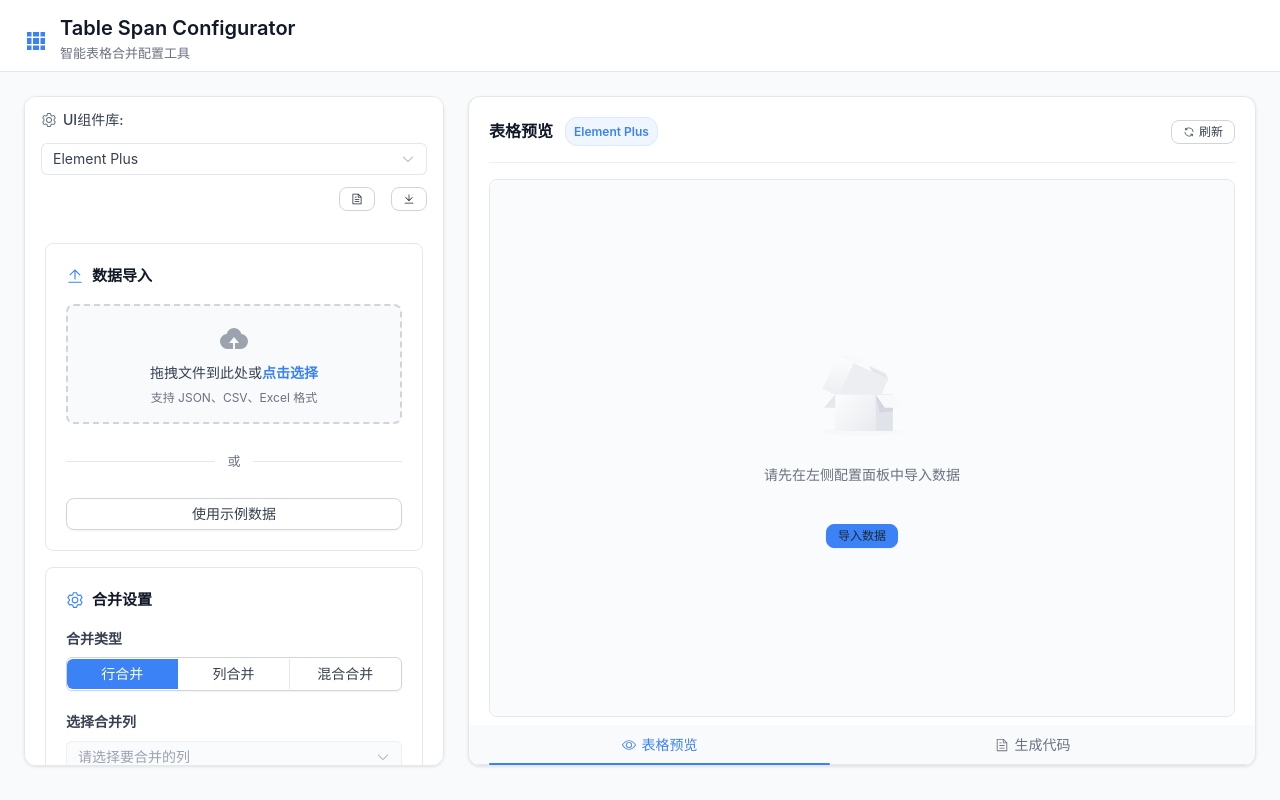
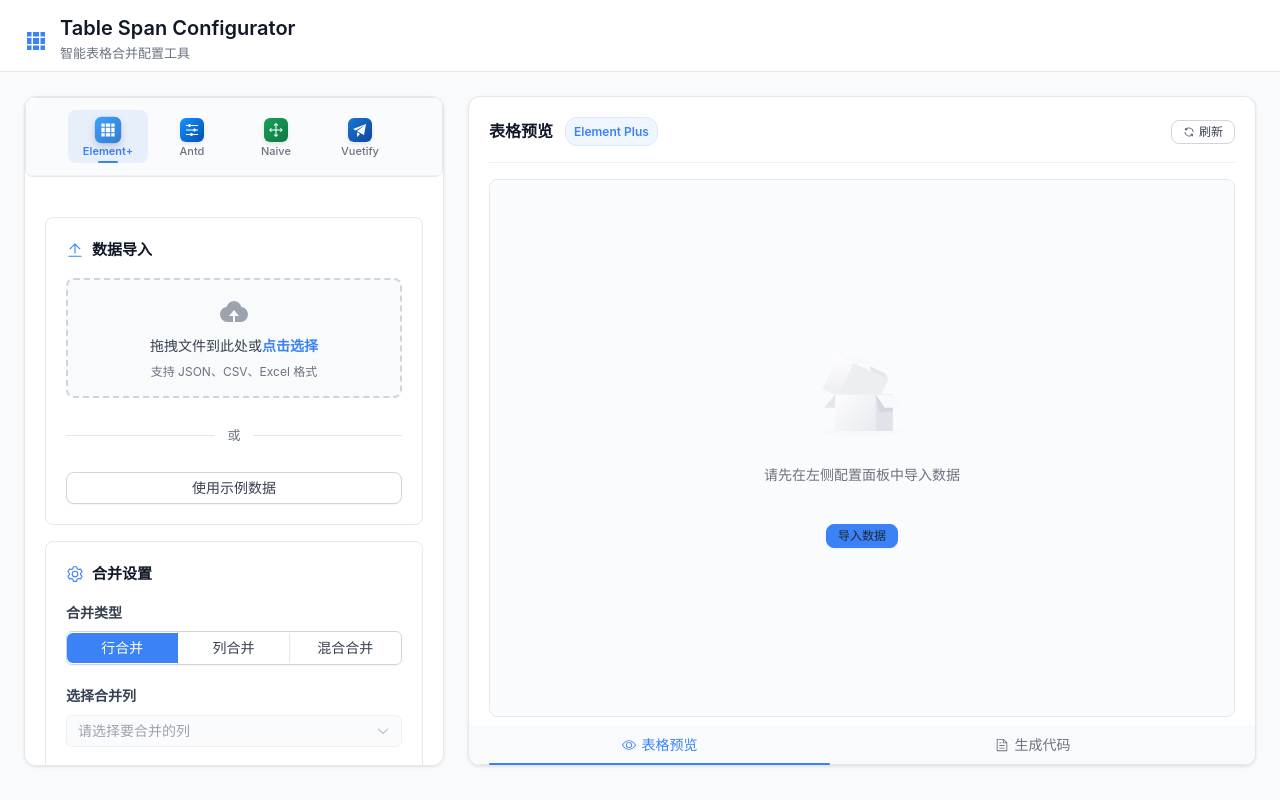
Before and after one commit to pdxjie/el-table-span-method, a Vue app: page / in a window 1280 px wide. Built offline with nearby package versions, Linux system fonts and the light colour scheme.

Commit message:
feat: 调整UI库的交互

```diff
--- a/src/components/UILibrarySelector.vue
+++ b/src/components/UILibrarySelector.vue
@@ -1,50 +1,57 @@
 <template>
   <div class="ui-library-selector">
-    <!-- 简洁的UI库选择栏 -->
-    <div class="selector-container">
-      <div class="selector-info">
-        <el-icon class="selector-icon"><Setting /></el-icon>
-        <span class="selector-label">UI组件库:</span>
+    <!-- 简洁的分段控制器 -->
+    <div class="selector-main">
+      <div class="selector-header">
+        <div class="switcher-container">
+          <div class="library-switcher">
+            <div
+              v-for="library in availableLibraries"
+              :key="library.id"
+              class="library-tab"
+              :class="{ 'active': library.id === currentLibrary }"
+              @click="selectLibrary(library.id)"
+              :title="library.name"
+            >
+              <div class="tab-icon" :class="`icon-${library.id}`">
+                <el-icon v-if="library.id === 'element-plus'"><Grid /></el-icon>
+                <el-icon v-else-if="library.id === 'ant-design-vue'"><Operation /></el-icon>
+                <el-icon v-else-if="library.id === 'naive-ui'"><Rank /></el-icon>
+                <el-icon v-else-if="library.id === 'vuetify'"><Promotion /></el-icon>
+              </div>
+              <span class="tab-label">{{ getLibraryShortName(library.id) }}</span>
+              <div v-if="library.id === currentLibrary" class="active-indicator"></div>
+            </div>
+          </div>
+        </div>
       </div>
 
-      <!-- 下拉选择器 -->
-      <el-select
-        :model-value="currentLibrary"
-        @change="selectLibrary"
-        placeholder="选择UI库"
-        class="library-select"
-        size="default"
-      >
-        <el-option
-          v-for="library in availableLibraries"
-          :key="library.id"
-          :label="library.name"
-          :value="library.id"
-        >
-          <div class="option-content">
-            <div class="option-main">
-              <span class="option-name">{{ library.name }}</span>
-              <span class="option-version">v{{ library.version }}</span>
-              <el-tag
-                size="small"
-                :type="getPopularityType(getLibraryMeta(library.id).popularity)"
-                class="option-tag"
-              >
-                {{ getLibraryMeta(library.id).popularity }}
-              </el-tag>
+      <!-- 当前库简要信息 -->
+      <el-collapse-transition>
+        <div v-if="showQuickInfo" class="quick-info">
+          <div class="current-library-info">
+            <div class="info-main">
+              <div class="lib-identity">
+                <div class="lib-icon" :class="`icon-${currentLibrary}`">
+                  <el-icon v-if="currentLibrary === 'element-plus'"><Grid /></el-icon>
+                  <el-icon v-else-if="currentLibrary === 'ant-design-vue'"><Operation /></el-icon>
+                  <el-icon v-else-if="currentLibrary === 'naive-ui'"><Rank /></el-icon>
+                  <el-icon v-else-if="currentLibrary === 'vuetify'"><Promotion /></el-icon>
                 </div>
-            <div class="option-features">
-              <el-icon v-if="library.features.rowSpan" class="feature-icon"><Grid /></el-icon>
-              <el-icon v-if="library.features.colSpan" class="feature-icon"><Promotion /></el-icon>
-              <el-icon v-if="library.features.customRender" class="feature-icon"><Edit /></el-icon>
-              <el-icon v-if="library.features.virtualScroll" class="feature-icon"><Rank /></el-icon>
+                <div class="lib-details">
+                  <h4 class="lib-name">{{ currentLibraryInfo.name }}</h4>
+                  <span class="lib-version">v{{ currentLibraryInfo.version }}</span>
                 </div>
               </div>
-        </el-option>
-      </el-select>
 
-      <!-- 快速操作按钮 -->
-      <div class="quick-actions">
+              <div class="features-compact">
+                <el-tag v-if="currentLibraryInfo.features.rowSpan" size="small" type="primary">行合并</el-tag>
+                <el-tag v-if="currentLibraryInfo.features.colSpan" size="small" type="success">列合并</el-tag>
+                <el-tag v-if="currentLibraryInfo.features.mixedSpan" size="small" type="warning">混合合并</el-tag>
+              </div>
+            </div>
+
+            <div class="info-actions">
               <el-button
                 size="small"
                 type="text"
@@ -56,19 +63,26 @@
               <el-button
                 size="small"
                 type="text"
-          @click="showInstallInfo = !showInstallInfo"
-          :title="showInstallInfo ? '隐藏安装说明' : '查看安装说明'"
+                @click="showInstallDialog = true"
+                title="安装说明"
               >
                 <el-icon><Download /></el-icon>
               </el-button>
             </div>
           </div>
+        </div>
+      </el-collapse-transition>
+    </div>
 
-    <!-- 折叠式安装信息 -->
-    <el-collapse-transition>
-      <div v-show="showInstallInfo" class="install-panel">
-        <div class="install-header">
-          <h6>安装 {{ currentLibraryInfo.name }}</h6>
+    <!-- 安装对话框 -->
+    <el-dialog
+      v-model="showInstallDialog"
+      :title="`安装 ${currentLibraryInfo?.name}`"
+      width="480px"
+    >
+      <div class="install-content">
+        <div class="package-manager-select">
+          <span class="label">包管理器:</span>
           <el-radio-group v-model="selectedPackageManager" size="small">
             <el-radio-button value="npm">npm</el-radio-button>
             <el-radio-button value="yarn">yarn</el-radio-button>
@@ -76,8 +90,9 @@
           </el-radio-group>
         </div>
 
+        <div class="command-section">
           <div class="command-display">
-          <code>{{ installCommands[selectedPackageManager] }}</code>
+            <code>{{ getInstallCommand() }}</code>
             <el-button
               size="small"
               type="text"
@@ -87,16 +102,14 @@
               <el-icon><CopyDocument /></el-icon>
             </el-button>
           </div>
+        </div>
 
-        <!-- 特性信息 -->
-        <div class="feature-info" v-if="hasLimitedFeatures">
-          <el-icon class="warning-icon"><Warning /></el-icon>
-          <span class="warning-text">
-            注意：{{ currentLibraryInfo.name }} 对某些合并功能支持有限
-          </span>
+        <div class="feature-notice" v-if="hasFeatureLimitations()">
+          <el-icon class="notice-icon"><Warning /></el-icon>
+          <span class="notice-text">{{ getFeatureLimitationText() }}</span>
         </div>
       </div>
-    </el-collapse-transition>
+    </el-dialog>
 
     <!-- 文档对话框 -->
     <el-dialog
@@ -134,16 +147,16 @@
 import { ref, computed, watch } from 'vue'
 import { ElMessage } from 'element-plus'
 import {
-  Setting, Grid, Document, Download, Search, Check, Close,
-  CopyDocument, Link, Edit, Rank, Promotion, Operation, Warning
+  Setting, Grid, Document, Download, Close, InfoFilled,
+  CopyDocument, Link, Rank, Promotion, Operation, Warning
 } from '@element-plus/icons-vue'
 import { uiLibraryManager, UI_LIBRARY_METADATA } from '../adapters/UILibraryManager.js'
 
 export default {
   name: 'UILibrarySelector',
   components: {
-    Setting, Grid, Document, Download, Search, Check, Close,
-    CopyDocument, Link, Edit, Rank, Promotion, Operation, Warning
+    Setting, Grid, Document, Download, Close, InfoFilled,
+    CopyDocument, Link, Rank, Promotion, Operation, Warning
   },
   props: {
     currentLibrary: {
@@ -154,7 +167,8 @@ export default {
   emits: ['library-change'],
   setup(props, { emit }) {
     const showDocModal = ref(false)
-    const showInstallInfo = ref(false)
+    const showQuickInfo = ref(false)
+    const showInstallDialog = ref(false)
     const selectedPackageManager = ref('npm')
     const selectedDocLibrary = ref(null)
 
@@ -174,16 +188,21 @@ export default {
     })
 
     // 安装命令
-    const installCommands = computed(() => {
+    const getInstallCommand = () => {
       const instructions = uiLibraryManager.getInstallInstructions(props.currentLibrary)
-      return instructions.commands
-    })
+      return instructions.commands[selectedPackageManager.value] || ''
+    }
 
-    // 导入语句
-    const importStatements = computed(() => {
-      const instructions = uiLibraryManager.getInstallInstructions(props.currentLibrary)
-      return instructions.imports
-    })
+    // 获取UI库短名称
+    const getLibraryShortName = (libraryId) => {
+      const names = {
+        'element-plus': 'Element+',
+        'ant-design-vue': 'Antd',
+        'naive-ui': 'Naive',
+        'vuetify': 'Vuetify'
+      }
+      return names[libraryId] || libraryId
+    }
 
     // 获取UI库元数据
     const getLibraryMeta = (libraryId) => {
@@ -193,6 +212,16 @@ export default {
         learnability: 'medium',
         ecosystem: 'good'
       }
+    }
+
+    // 获取热度等级（数字）
+    const getPopularityLevel = (popularity) => {
+      const levelMap = {
+        low: 1,
+        medium: 2,
+        high: 3
+      }
+      return levelMap[popularity] || 2
     }
 
     // 获取特性名称
@@ -219,13 +248,13 @@ export default {
       return typeMap[popularity] || 'info'
     }
 
-    // 选择UI库 - 直接生效
+    // 选择UI库
     const selectLibrary = (libraryId) => {
       if (libraryId !== props.currentLibrary) {
         try {
           uiLibraryManager.setCurrentAdapter(libraryId)
           emit('library-change', libraryId)
-          ElMessage.success(`已切换到 ${getLibraryName(libraryId)}`)
+          ElMessage.success(`已切换到 ${getLibraryDisplayName(libraryId)}`)
         } catch (error) {
           ElMessage.error('切换UI库失败: ' + error.message)
         }
@@ -233,27 +262,54 @@ export default {
     }
 
     // 获取UI库名称
-    const getLibraryName = (libraryId) => {
+    const getLibraryDisplayName = (libraryId) => {
       const library = availableLibraries.value.find(lib => lib.id === libraryId)
       return library ? library.name : libraryId
     }
 
-    // 查看当前库文档
-    const viewCurrentLibraryDocs = () => {
-      selectedDocLibrary.value = currentLibraryInfo.value
+    // 查看库文档
+    const viewLibraryDocs = (library) => {
+      selectedDocLibrary.value = library
       showDocModal.value = true
     }
 
+    // 查看当前库文档
+    const viewCurrentLibraryDocs = () => {
+      const currentLib = availableLibraries.value.find(lib => lib.id === props.currentLibrary)
+      if (currentLib) {
+        viewLibraryDocs(currentLib)
+      }
+    }
+
     // 检查当前库是否有功能限制
-    const hasLimitedFeatures = computed(() => {
-      const meta = currentLibraryMeta.value
-      return meta.limitations && meta.limitations.length > 0
-    })
+    const hasFeatureLimitations = () => {
+      const library = availableLibraries.value.find(lib => lib.id === props.currentLibrary)
+      if (!library) return false
+
+      // 检查是否有不支持的功能
+      return !library.features.colSpan || !library.features.mixedSpan
+    }
+
+    // 获取功能限制提示文本
+    const getFeatureLimitationText = () => {
+      const library = availableLibraries.value.find(lib => lib.id === props.currentLibrary)
+      if (!library) return ''
+
+      const limitations = []
+      if (!library.features.colSpan) limitations.push('列合并')
+      if (!library.features.mixedSpan) limitations.push('混合合并')
+
+      if (limitations.length > 0) {
+        return `注意：${library.name} 对${limitations.join('、')}功能支持有限`
+      }
+      return ''
+    }
 
     // 复制安装命令
     const copyInstallCommand = async () => {
       try {
-        await navigator.clipboard.writeText(installCommands.value[selectedPackageManager.value])
+        const command = getInstallCommand()
+        await navigator.clipboard.writeText(command)
         ElMessage.success('安装命令已复制到剪贴板')
       } catch (error) {
         ElMessage.error('复制失败')
@@ -269,20 +325,24 @@ export default {
 
     return {
       showDocModal,
-      showInstallInfo,
+      showQuickInfo,
+      showInstallDialog,
       selectedPackageManager,
       selectedDocLibrary,
       availableLibraries,
       currentLibraryInfo,
       currentLibraryMeta,
-      installCommands,
-      importStatements,
+      getInstallCommand,
+      getLibraryShortName,
       getLibraryMeta,
+      getPopularityLevel,
       getFeatureName,
       getPopularityType,
       selectLibrary,
+      viewLibraryDocs,
       viewCurrentLibraryDocs,
-      hasLimitedFeatures,
+      hasFeatureLimitations,
+      getFeatureLimitationText,
       copyInstallCommand
     }
   }
@@ -291,185 +351,312 @@ export default {
 
 <style scoped>
 .ui-library-selector {
-  background: #ffffff;
-  border-radius: 8px;
-  padding: 12px 16px;
+  margin-bottom: 20px;
 }
 
-/* 紧凑的选择器容器 */
-.selector-container {
+/* 主选择器 */
+.selector-main {
+  background: #ffffff;
+  border: 1px solid #e5e7eb;
+  border-radius: 8px;
+  overflow: hidden;
+}
+
+/* 选择器头部 */
+.selector-header {
+  display: flex;
+  justify-content: center;
+  padding: 12px 16px;
+  background: #fafbfc;
+  border-bottom: 1px solid #f0f0f0;
+}
+
+.switcher-container {
   display: flex;
   align-items: center;
-  gap: 12px;
-  flex-wrap: wrap;
+  gap: 16px;
 }
 
-.selector-info {
-  display: flex;
-  align-items: center;
-  gap: 6px;
-  flex-shrink: 0;
-}
-
-.selector-icon {
+.header-icon {
   font-size: 16px;
   color: #6b7280;
 }
 
-.selector-label {
+.header-title {
+  font-size: 14px;
+  font-weight: 500;
+  color: #374151;
+  margin-right: 16px;
+}
+
+/* 库切换器 */
+.library-switcher {
+  display: flex;
+  gap: 4px;
+  flex: 1;
+  justify-content: center;
+  max-width: 480px;
+}
+
+.library-tab {
+  position: relative;
+  display: flex;
+  flex-direction: column;
+  align-items: center;
+  gap: 4px;
+  padding: 8px 12px 6px 12px;
+  border-radius: 8px;
+  cursor: pointer;
+  transition: all 0.3s ease;
+  background: transparent;
+  flex: 1;
+  min-width: 80px;
+  max-width: 120px;
+}
+
+.library-tab:hover {
+  background: rgba(59, 130, 246, 0.05);
+  transform: translateY(-1px);
+}
+
+.library-tab.active {
+  background: rgba(59, 130, 246, 0.1);
+  color: #3b82f6;
+}
+
+.tab-icon {
+  width: 24px;
+  height: 24px;
+  border-radius: 6px;
+  display: flex;
+  align-items: center;
+  justify-content: center;
+  font-size: 16px;
+  color: white;
+  transition: all 0.3s ease;
+  box-shadow: 0 2px 4px rgba(0, 0, 0, 0.1);
+}
+
+.library-tab.active .tab-icon {
+  transform: scale(1.1);
+  box-shadow: 0 4px 8px rgba(0, 0, 0, 0.15);
+}
+
+.icon-element-plus {
+  background: linear-gradient(135deg, #409eff, #337ecc);
+}
+
+.icon-ant-design-vue {
+  background: linear-gradient(135deg, #1890ff, #0050b3);
+}
+
+.icon-naive-ui {
+  background: linear-gradient(135deg, #18a058, #0c7a43);
+}
+
+.icon-vuetify {
+  background: linear-gradient(135deg, #1976d2, #0d47a1);
+}
+
+.tab-label {
+  font-size: 11px;
+  font-weight: 500;
+  color: #6b7280;
+  transition: all 0.3s ease;
+  text-align: center;
+  line-height: 1;
+}
+
+.library-tab.active .tab-label {
+  color: #3b82f6;
+  font-weight: 600;
+}
+
+.active-indicator {
+  position: absolute;
+  bottom: 0;
+  left: 50%;
+  transform: translateX(-50%);
+  width: 20px;
+  height: 2px;
+  background: #3b82f6;
+  border-radius: 1px;
+  animation: slideIn 0.3s ease;
+}
+
+@keyframes slideIn {
+  from {
+    width: 0;
+    opacity: 0;
+  }
+  to {
+    width: 20px;
+    opacity: 1;
+  }
+}
+
+/* 快速操作 */
+.quick-actions {
+  display: flex;
+  align-items: center;
+  margin-left: 8px;
+}
+
+/* 快速信息面板 */
+.quick-info {
+  padding: 16px;
+  background: #ffffff;
+  border-top: 1px solid #f0f0f0;
+}
+
+.current-library-info {
+  display: flex;
+  align-items: center;
+  justify-content: space-between;
+  gap: 16px;
+}
+
+.info-main {
+  display: flex;
+  align-items: center;
+  gap: 16px;
+  flex: 1;
+}
+
+.lib-identity {
+  display: flex;
+  align-items: center;
+  gap: 12px;
+}
+
+.lib-icon {
+  width: 32px;
+  height: 32px;
+  border-radius: 6px;
+  display: flex;
+  align-items: center;
+  justify-content: center;
+  font-size: 18px;
+  color: white;
+}
+
+.lib-details {
+  display: flex;
+  flex-direction: column;
+  gap: 2px;
+}
+
+.lib-name {
+  font-size: 15px;
+  font-weight: 600;
+  color: #111827;
+  margin: 0;
+}
+
+.lib-version {
+  font-size: 12px;
+  color: #6b7280;
+  font-family: 'Monaco', 'Menlo', monospace;
+  background: #f3f4f6;
+  padding: 1px 4px;
+  border-radius: 3px;
+  display: inline-block;
+}
+
+.features-compact {
+  display: flex;
+  gap: 4px;
+  flex-wrap: wrap;
+}
+
+.features-compact .el-tag {
+  font-size: 11px;
+  height: 18px;
+  line-height: 16px;
+}
+
+.info-actions {
+  display: flex;
+  gap: 4px;
+}
+
+/* 对话框样式 */
+.install-content {
+  padding: 4px 0;
+}
+
+.package-manager-select {
+  display: flex;
+  align-items: center;
+  gap: 12px;
+  margin-bottom: 16px;
+}
+
+.package-manager-select .label {
   font-size: 14px;
   color: #374151;
   font-weight: 500;
-  white-space: nowrap;
 }
 
-.library-select {
-  min-width: 160px;
-  flex: 0 0 auto;
-}
-
-.quick-actions {
-  display: flex;
-  align-items: center;
-  gap: 4px;
-  margin-left: auto;
-  flex-shrink: 0;
-}
-
-/* 选项内容样式 */
-.option-content {
-  display: flex;
-  align-items: center;
-  justify-content: space-between;
-  width: 100%;
-  gap: 8px;
-}
-
-.option-main {
-  display: flex;
-  align-items: center;
-  gap: 8px;
-  flex: 1;
-}
-
-.option-name {
-  font-weight: 500;
-  color: #111827;
-}
-
-.option-version {
-  font-size: 11px;
-  color: #6b7280;
-  background: #f3f4f6;
-  padding: 2px 6px;
-  border-radius: 4px;
-  font-family: monospace;
-}
-
-.option-tag {
-  margin-left: 4px;
-}
-
-.option-features {
-  display: flex;
-  gap: 4px;
-  opacity: 0.7;
-}
-
-.feature-icon {
-  font-size: 14px;
-  color: #16a34a;
-}
-
-/* 安装面板 */
-.install-panel {
-  margin-top: 12px;
-  padding: 12px;
-  background: #f9fafb;
-  border: 1px solid #e5e7eb;
-  border-radius: 6px;
-}
-
-.install-header {
-  display: flex;
-  align-items: center;
-  justify-content: space-between;
-  margin-bottom: 12px;
-}
-
-.install-header h6 {
-  margin: 0;
-  font-size: 14px;
-  font-weight: 600;
-  color: #374151;
+.command-section {
+  margin-bottom: 16px;
 }
 
 .command-display {
   display: flex;
   align-items: center;
   gap: 8px;
-  padding: 8px 12px;
-  background: #ffffff;
-  border: 1px solid #e5e7eb;
-  border-radius: 4px;
-  margin-bottom: 8px;
+  padding: 10px 12px;
+  background: #f8fafc;
+  border: 1px solid #e2e8f0;
+  border-radius: 6px;
 }
 
 .command-display code {
   flex: 1;
-  font-family: monospace;
+  font-family: 'Monaco', 'Menlo', monospace;
   font-size: 13px;
   color: #1e293b;
   background: none;
   border: none;
 }
 
-.feature-info {
+/* 特性提醒 */
+.feature-notice {
   display: flex;
   align-items: center;
-  gap: 6px;
-  padding: 8px;
+  gap: 8px;
+  padding: 10px 12px;
   background: #fef3c7;
   border: 1px solid #fde68a;
-  border-radius: 4px;
+  border-radius: 6px;
 }
 
-.warning-icon {
-  font-size: 14px;
+.notice-icon {
+  font-size: 16px;
   color: #f59e0b;
   flex-shrink: 0;
 }
 
-.warning-text {
-  font-size: 12px;
+.notice-text {
+  font-size: 13px;
   color: #92400e;
   line-height: 1.4;
 }
 
-/* 文档内容样式 */
-.documentation-content {
+/* 文档内容 */
+.doc-content {
   max-height: 400px;
   overflow-y: auto;
 }
 
-.doc-section {
-  margin-bottom: 20px;
-}
-
-.doc-section h5 {
-  font-size: 14px;
-  font-weight: 600;
-  color: #374151;
-  margin: 0 0 10px 0;
-}
-
 .doc-notes {
-  margin: 0;
+  margin: 0 0 20px 0;
   padding-left: 20px;
 }
 
 .doc-notes li {
-  margin-bottom: 6px;
+  margin-bottom: 8px;
   font-size: 14px;
   color: #6b7280;
   line-height: 1.5;
@@ -481,33 +668,79 @@ export default {
   gap: 8px;
 }
 
+.doc-links h6 {
+  font-size: 14px;
+  font-weight: 600;
+  color: #374151;
+  margin: 0 0 8px 0;
+}
+
 /* 响应式设计 */
 @media (max-width: 768px) {
-  .selector-container {
+  .selector-header {
+    justify-content: center;
+    padding: 16px;
+  }
+
+  .switcher-container {
     flex-direction: column;
-    align-items: stretch;
-    gap: 8px;
+    gap: 12px;
+    align-items: center;
   }
 
   .quick-actions {
     margin-left: 0;
+    margin-top: 4px;
+  }
+
+  .library-switcher {
+    max-width: none;
+    gap: 8px;
+  }
+
+  .library-tab {
+    min-width: 70px;
+    padding: 10px 8px 8px 8px;
+  }
+
+  .tab-label {
+    font-size: 10px;
+  }
+
+  .current-library-info {
+    flex-direction: column;
+    align-items: stretch;
+    gap: 12px;
+  }
+
+  .info-actions {
     justify-content: center;
   }
-
-  .library-select {
-    min-width: auto;
-    width: 100%;
 }
 
-  .install-header {
-    flex-direction: column;
-    gap: 8px;
-    align-items: stretch;
+/* 紧凑模式 */
+@media (max-width: 480px) {
+  .library-tab {
+    min-width: 60px;
+    padding: 8px 6px 6px 6px;
   }
 
-  .command-display {
-    flex-direction: column;
-    gap: 8px;
+  .tab-label {
+    display: none;
+  }
+
+  .tab-icon {
+    width: 28px;
+    height: 28px;
+    font-size: 18px;
+  }
+
+  .header-title {
+    font-size: 13px;
+  }
+
+  .quick-actions {
+    margin-top: 8px;
   }
 }
 </style>
```
Lines whose indentation alone changed are shown as unchanged.
